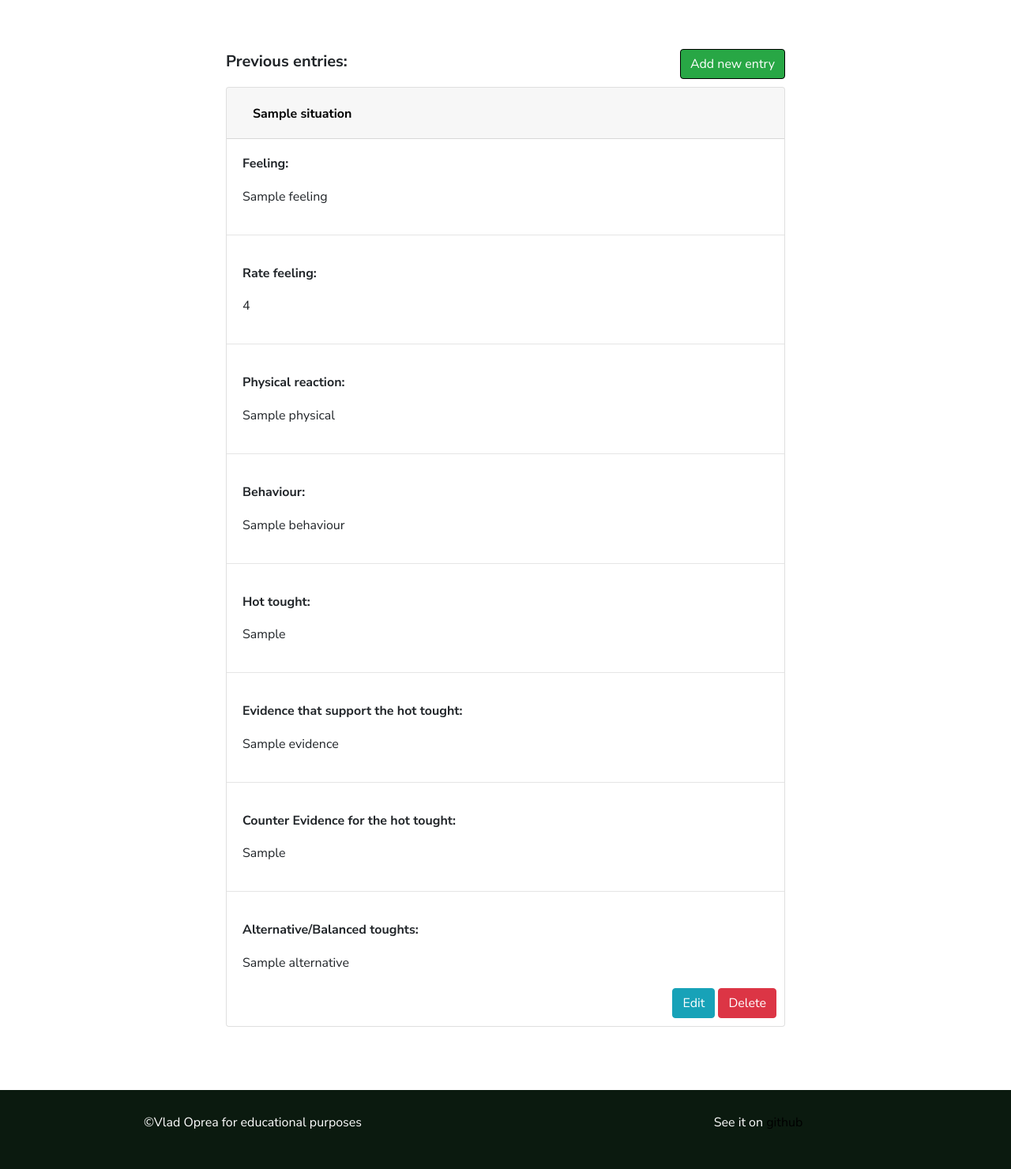
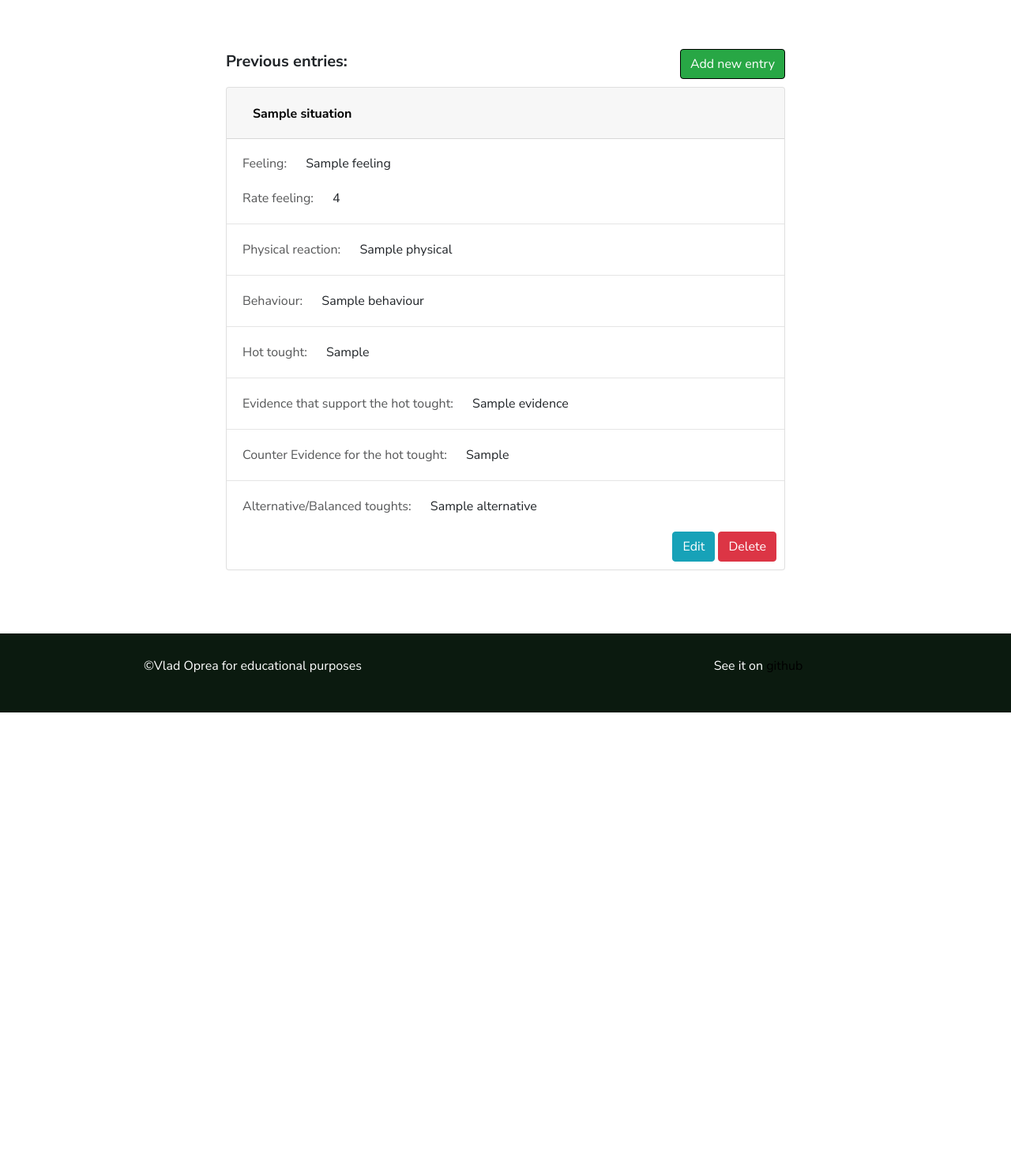
Before and after one commit to vladoprea/anxiety-treatment, a Flask app: page /tfb_cycle in a window 1280 px wide, after a click that opens the changed part. Shown: the part 348-1828 px from the top of the page at 79% size. After the commit the page ends 1250 px from the top, so only its background shows below. Run offline with Flask 2, Linux system fonts and the light colour scheme; a database or web service that is not in the repository returns one stand-in record (values such as "Sample title"); parts of the project's set-up code (start-up, migrations or seed data) failed here and were passed over; some libraries are stand-ins or nearby versions.

Commit message:
Style accordion

```diff
--- a/static/css/style.css
+++ b/static/css/style.css
@@ -133,6 +133,14 @@ main {
 .tools-text {
     margin-bottom: 50px;
 }
+.tfb-row {
+    margin-top: 20px;
+    margin-bottom: 20px;
+}
+.label {
+    color:#565758;
+    padding: 10px 20px;
+}
 
 
 /*   Headings   */
@@ -188,6 +196,7 @@ p {
     padding-left: 4px;
 }
 
+
 /*   Buttons    */
 a {
     text-decoration: none;
@@ -225,6 +234,9 @@ a {
     margin-bottom: 10px;
 }
 
+.btn-link:hover {
+    text-decoration: none;
+}
 
 /*    Footer    */
 .footer {
--- a/templates/tfb_cycle.html
+++ b/templates/tfb_cycle.html
@@ -55,50 +55,49 @@
                     </div>
 
                     <div id="collapse{{tought._id}}" class="collapse" aria-labelledby="heading{{tought._id}}" data-parent="#accordionExample">
-                      <div class="card-body">
-                        <p><strong>Feeling:</strong></p>
+                      <div class="tfb-row">
+                        <span class="label">Feeling:</span>
                         {{tought.feeling}}
                       </div>
-                      <hr>
 
-                      <div class="card-body">
-                        <p><strong>Rate feeling:</strong></p>
+                      <div class="tfb-row">
+                        <span class="label">Rate feeling:</span>
                         {{tought.rate_feeling}}
                       </div>
                       <hr>
 
-                      <div class="card-body">
-                        <p><strong>Physical reaction:</strong></p>
+                      <div class="tfb-row">
+                        <span class="label">Physical reaction:</span>
                         {{tought.physical}}
                       </div>
                       <hr>
 
-                      <div class="card-body">
-                        <p><strong>Behaviour:</strong></p>
+                      <div class="tfb-row">
+                        <span class="label">Behaviour:</span>
                         {{tought.behaviour}}
                       </div>
                       <hr>
 
-                      <div class="card-body">
-                        <p><strong>Hot tought:</strong></p>
+                      <div class="tfb-row">
+                        <span class="label">Hot tought:</span>
                         {{tought.hot_tought}}
                       </div>
                       <hr>
 
-                      <div class="card-body">
-                        <p><strong>Evidence that support the hot tought:</strong></p>
+                      <div class="tfb-row">
+                        <span class="label">Evidence that support the hot tought:</span>
                         {{tought.evidence}}
                       </div>
                       <hr>
 
-                      <div class="card-body">
-                        <p><strong>Counter Evidence for the hot tought:</strong></p>
+                      <div class="tfb-row">
+                        <span class="label">Counter Evidence for the hot tought:</span>
                         {{tought.counter_evidence}}
                       </div>
                       <hr>
 
-                      <div class="card-body">
-                        <p><strong>Alternative/Balanced toughts:</strong></p>
+                      <div class="tfb-row">
+                        <span class="label">Alternative/Balanced toughts:</span>
                         {{tought.alternative}}
                       </div>
 
```
